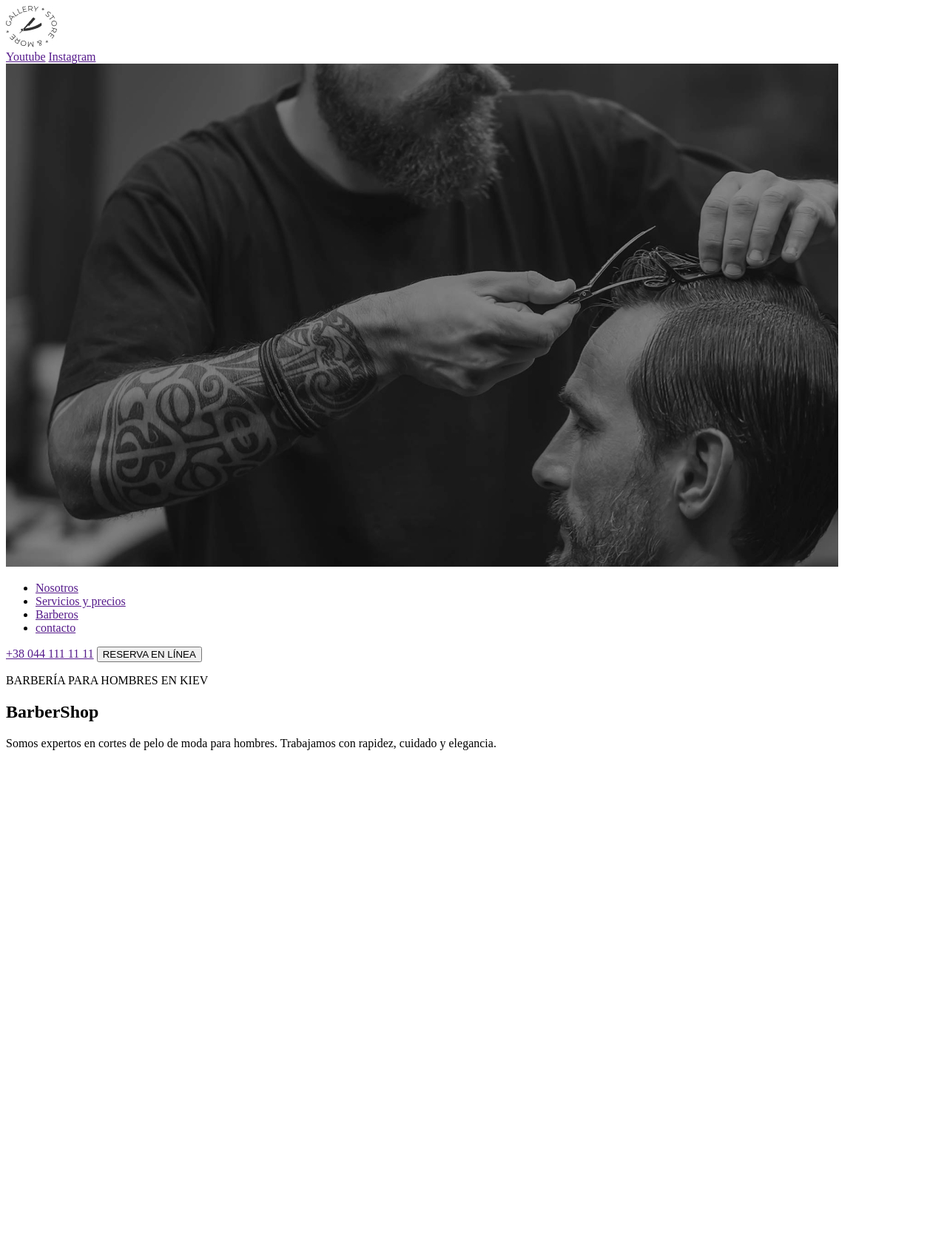
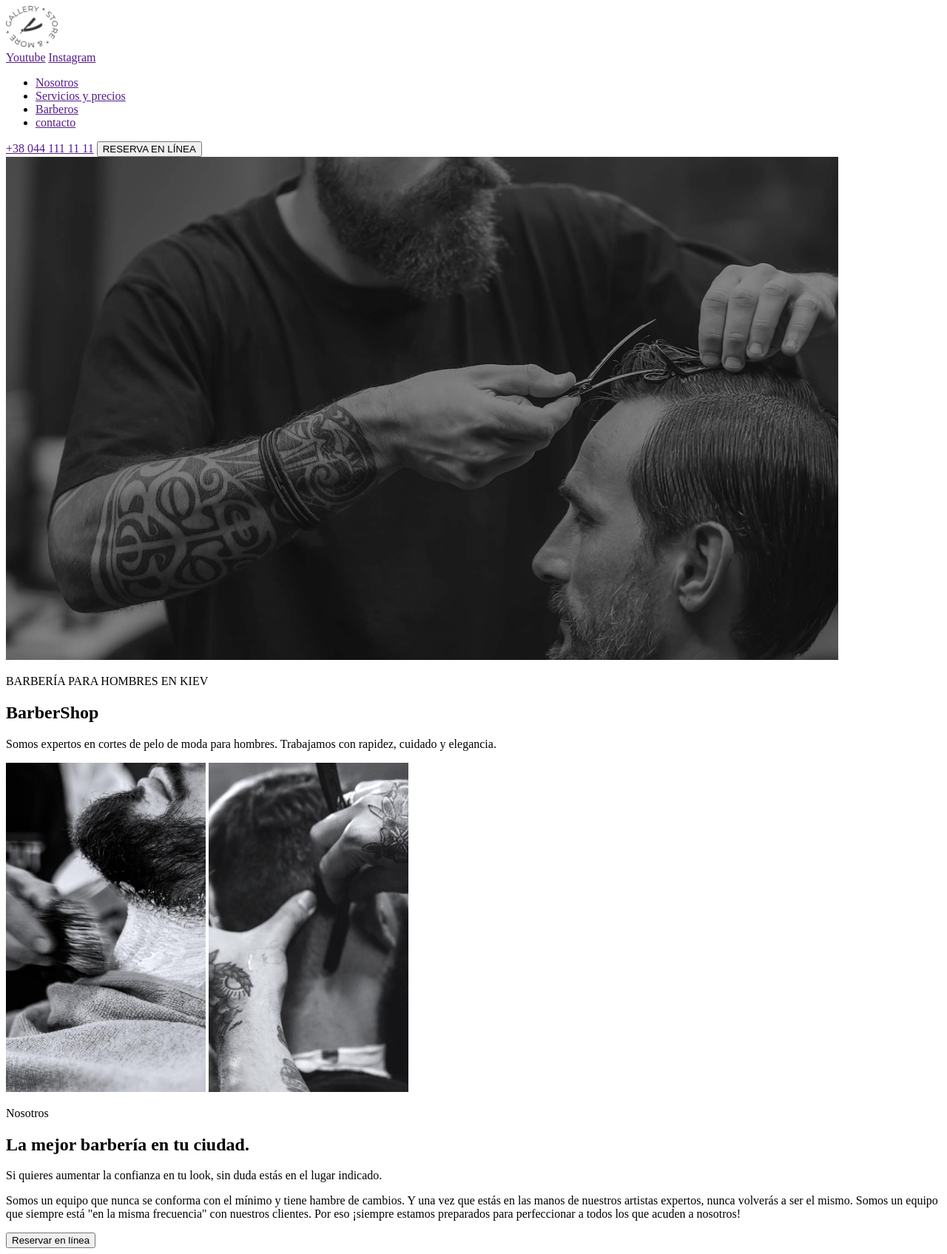
Before and after one commit to Maoarenas/HOMEWORK-GO-IT, a plain HTML site: page index.html in a window 1280 px wide. Shown: the whole page at 74% size. Before the commit the page ends 1030 px from the top, so only its background shows below. Drawn offline with Linux system fonts and the light colour scheme.

Commit message:
header-main

```diff
--- a/index.html
+++ b/index.html
@@ -9,38 +9,72 @@
 
     <header>
 
-<nav>
+    <aside>
+        <img src="images\Logo.jpg" width="70px" alt="BarberShop logo">
+        <section>
+        <a href="" target="_blank" rel="red social">Youtube</a>
+        <a href="" target="_blank" rel="red social">Instagram</a>
+        <span></span>
+        </section>
+    </aside>
 
-<aside>
-    <img src="images\Logo.jpg"" alt="BarberShop logo">
-    <section>
-    <a href="" target="_blank">Youtube</a>
-    <a href="" target="_blank">Instagram</a>
-    </section>
+    <nav>
 
-</aside>
-
-<img src="images\Slider img 3.jpg" alt="">
-    <ul>
+<section>
+        <ul>
 <li> <a href="">Nosotros</a></li>
 <li> <a href="">Servicios y precios</a></li>
 <li> <a href="">Barberos</a></li>
 <li> <a href="">contacto</a></li>
     </ul>
-</nav>
 
+</section>
+    </nav>
+
+<section>
 <a href="">+38 044 111 11 11</a>
 <button>RESERVA EN LÍNEA</button>
+</section>
 
-<article>
+<section>
+<img src="images\Slider img 3.jpg" alt="Barbero cortando el cabello">
+</section>
+
+    <article>
 <p>BARBERÍA PARA HOMBRES EN KIEV</p>
 <H1>BarberShop</H1>
 <p>Somos expertos en cortes de pelo de moda para hombres.
     Trabajamos con rapidez, cuidado y elegancia.</p>
+</article>
+<section> <div></div></section>
+</header>
+
+<main>
+    <section>
+<aside>
+    <img src="images\img 1.jpg" alt="Barbero echando crema de afeitar para la barba">
+    <img src="images\img 2.jpg" alt="Barbero cortando barba">
+</aside>
+
+   <article>
+<p>Nosotros</p>
+<h2>La mejor barbería en tu ciudad.</h2>
+<p>Si quieres aumentar la confianza en tu look, sin duda estás en el lugar indicado.</p>
+<p>Somos un equipo que nunca se conforma con el mínimo y tiene hambre de cambios. Y una vez que estás en las manos de nuestros artistas expertos, nunca volverás a ser el mismo. Somos un equipo que siempre está "en la misma frecuencia" con nuestros clientes. Por eso ¡siempre estamos preparados para perfeccionar a todos los que acuden a nosotros!</p>
+<button>Reservar en línea</button>
+   </article>
+    </section>
+
+
+
+
+<article>
 
 </article>
 
 
-</header>
+
+
+</main>
 
 </body>
```
Also changed, not shown: images/img 1.jpg (added), images/img 2.jpg (added).
